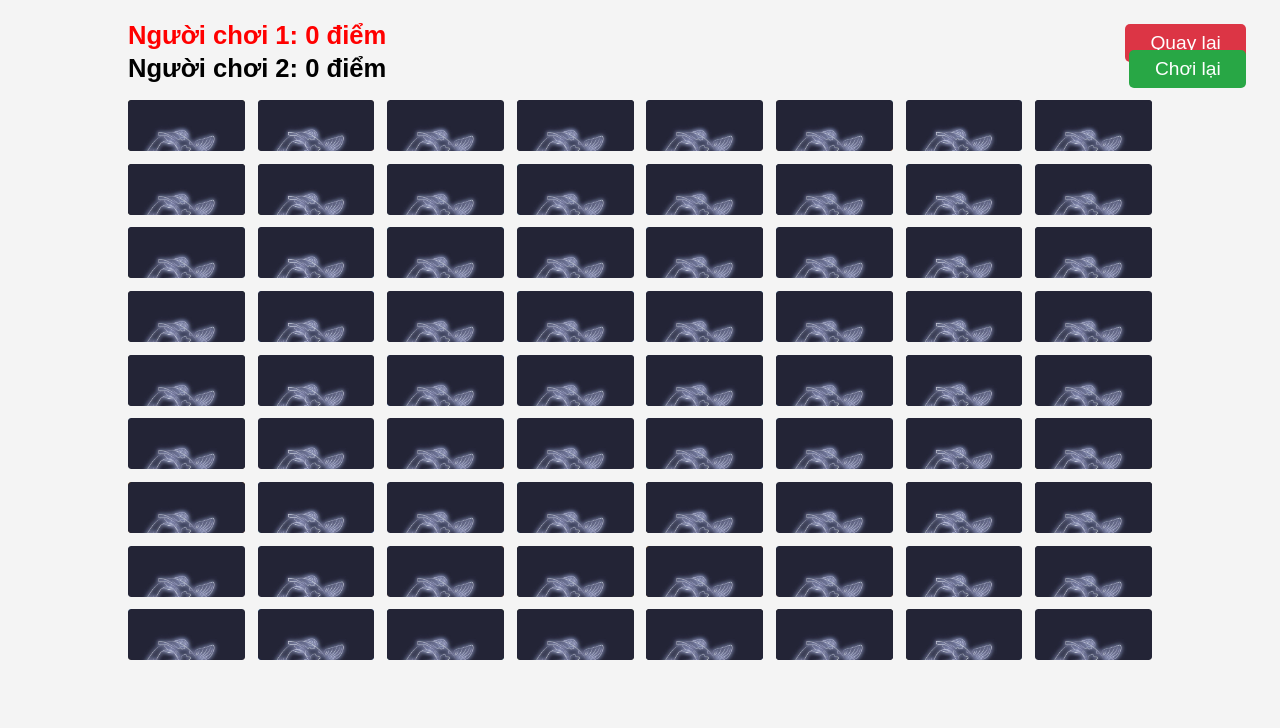
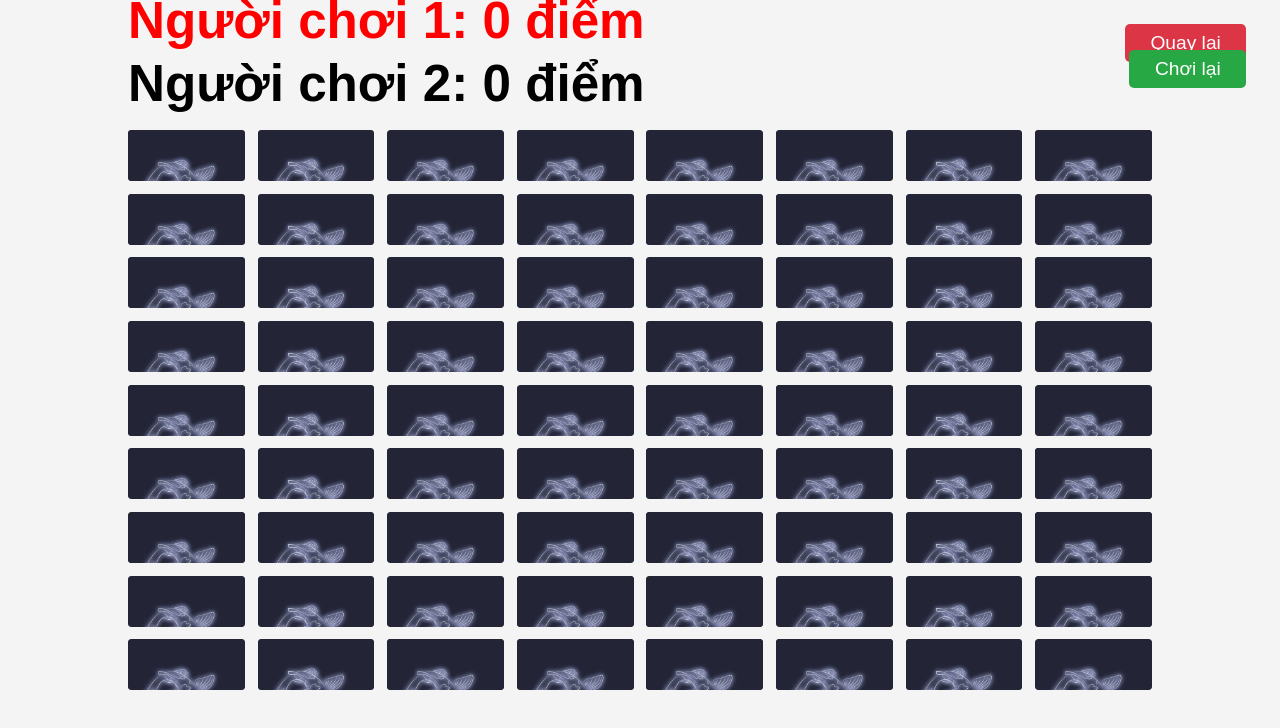
Before and after one commit to Lovefjve/lat_hinh, a plain HTML site: page index.html in a window 1280 px wide. Both pictures are taken after a click on the button "Chơi 2 người". Drawn offline with Linux system fonts and the light colour scheme.

Commit message:
Update style.css

```diff
--- a/style.css
+++ b/style.css
@@ -26,12 +26,12 @@ body {
 
 #player-info h2 {
     margin: 0.2vh 0; /* Giảm khoảng cách giữa các tiêu đề theo chiều dọc */
-    font-size: 2vw; /* Kích thước chữ linh hoạt theo chiều rộng của viewport */
+    font-size: 4vw; /* Kích thước chữ linh hoạt theo chiều rộng của viewport */
 }
 
 #player-info .active {
     color: red;
-    font-size: 2vw; /* Kích thước chữ cho phần tử đang hoạt động */
+    font-size: 4vw; /* Kích thước chữ cho phần tử đang hoạt động */
 }
 
 #grid {
```
